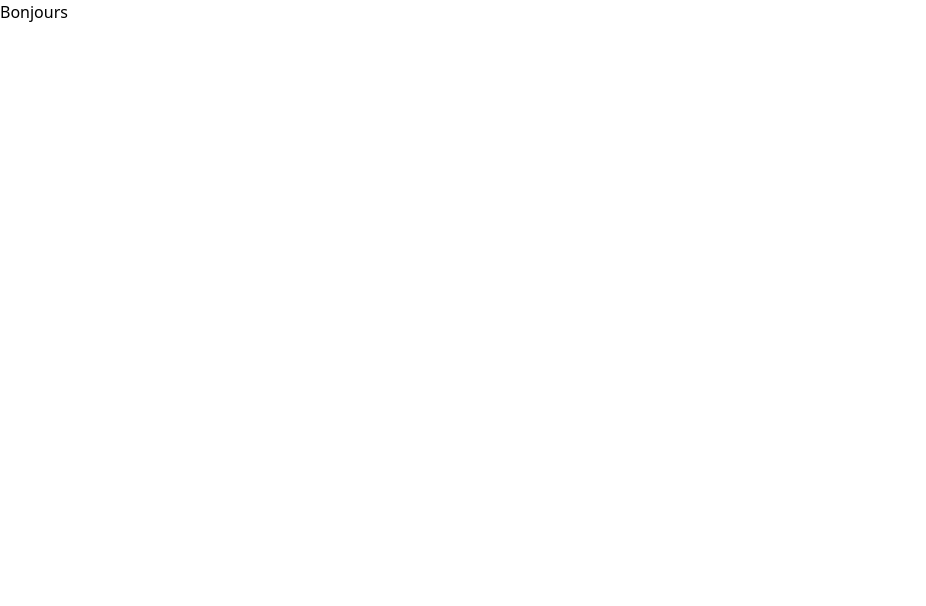
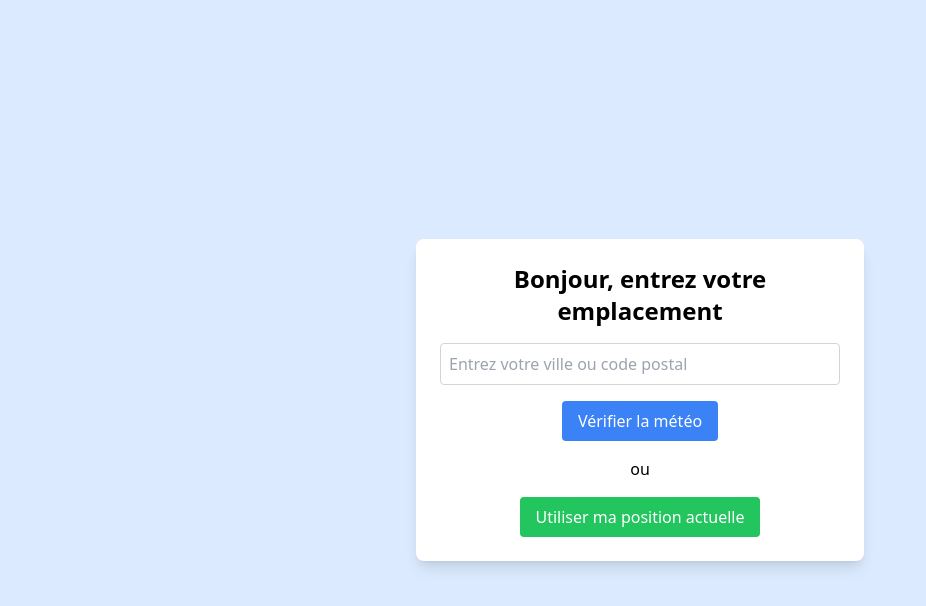
Before and after one commit to TohyNyAina/Androany, a React (Create React App) app: page / in a window 1280 px wide. Shown: the top 606 px of the page, without its empty margins (0-926 px from the left). Built offline with nearby package versions, Linux system fonts and the light colour scheme.

Commit message:
Update Welcome.jsx

```diff
--- a/src/views/Welcome.jsx
+++ b/src/views/Welcome.jsx
@@ -1,10 +1,87 @@
-import React from 'react';
-
+import React, { useState } from 'react';
+import axios from 'axios';
 
 const Welcome = () => {
+    const [location, setLocation] = useState('');
+    const [weather, setWeather] = useState(null);
+    const [error, setError] = useState('');
+
+    const handleLocationInput = (e) => {
+        setLocation(e.target.value);
+    };
+
+    const handleWeatherFetch = async () => {
+        try {
+            const apiKey = 'VOTRE_API_KEY'; // Remplacez par votre clé API de l'API météo
+            const response = await axios.get(`https://api.weatherapi.com/v1/forecast.json?key=${apiKey}&q=${location}&days=1`);
+            setWeather(response.data);
+            setError('');
+        } catch (error) {
+            setError('Impossible de récupérer la météo. Vérifiez votre entrée ou les autorisations GPS.');
+        }
+    };
+
+    const handleGeolocation = () => {
+        if (navigator.geolocation) {
+            navigator.geolocation.getCurrentPosition(async (position) => {
+                const { latitude, longitude } = position.coords;
+                try {
+                    const apiKey = 'VOTRE_API_KEY'; // Remplacez par votre clé API de l'API météo
+                    const response = await axios.get(`https://api.weatherapi.com/v1/forecast.json?key=${apiKey}&q=${latitude},${longitude}&days=1`);
+                    setWeather(response.data);
+                    setError('');
+                } catch (error) {
+                    setError('Impossible de récupérer la météo. Vérifiez votre entrée ou les autorisations GPS.');
+                }
+            }, () => {
+                setError('Impossible de récupérer votre position.');
+            });
+        } else {
+            setError('La géolocalisation n\'est pas supportée par votre navigateur.');
+        }
+    };
+
+    const suggestClothing = (temp) => {
+        if (temp < 10) return "Portez un manteau chaud et des gants.";
+        if (temp < 20) return "Une veste légère devrait suffire.";
+        if (temp < 30) return "Un t-shirt et un jean sont recommandés.";
+        return "Il fait chaud, optez pour des vêtements légers comme un short et un t-shirt.";
+    };
+
     return (
-        <div>
-            <h1>Bonjours</h1>
+        <div className="min-h-screen bg-blue-100 flex items-center justify-center">
+            <div className="bg-white p-6 rounded-lg shadow-lg text-center max-w-md w-full">
+                <h1 className="text-2xl font-bold mb-4">Bonjour, entrez votre emplacement</h1>
+                <input
+                    type="text"
+                    placeholder="Entrez votre ville ou code postal"
+                    className="p-2 border border-gray-300 rounded mb-4 w-full"
+                    value={location}
+                    onChange={handleLocationInput}
+                />
+                <button
+                    onClick={handleWeatherFetch}
+                    className="bg-blue-500 text-white px-4 py-2 rounded hover:bg-blue-700 transition duration-300"
+                >
+                    Vérifier la météo
+                </button>
+                <div className="my-4">ou</div>
+                <button
+                    onClick={handleGeolocation}
+                    className="bg-green-500 text-white px-4 py-2 rounded hover:bg-green-700 transition duration-300"
+                >
+                    Utiliser ma position actuelle
+                </button>
+                {error && <p className="text-red-500 mt-4">{error}</p>}
+                {weather && (
+                    <div className="mt-6">
+                        <h2 className="text-xl font-bold">Météo à {weather.location.name}</h2>
+                        <p>{weather.forecast.forecastday[0].day.condition.text}</p>
+                        <p>Température: {weather.forecast.forecastday[0].day.avgtemp_c}°C</p>
+                        <p className="mt-4">{suggestClothing(weather.forecast.forecastday[0].day.avgtemp_c)}</p>
+                    </div>
+                )}
+            </div>
         </div>
     );
 }
```
